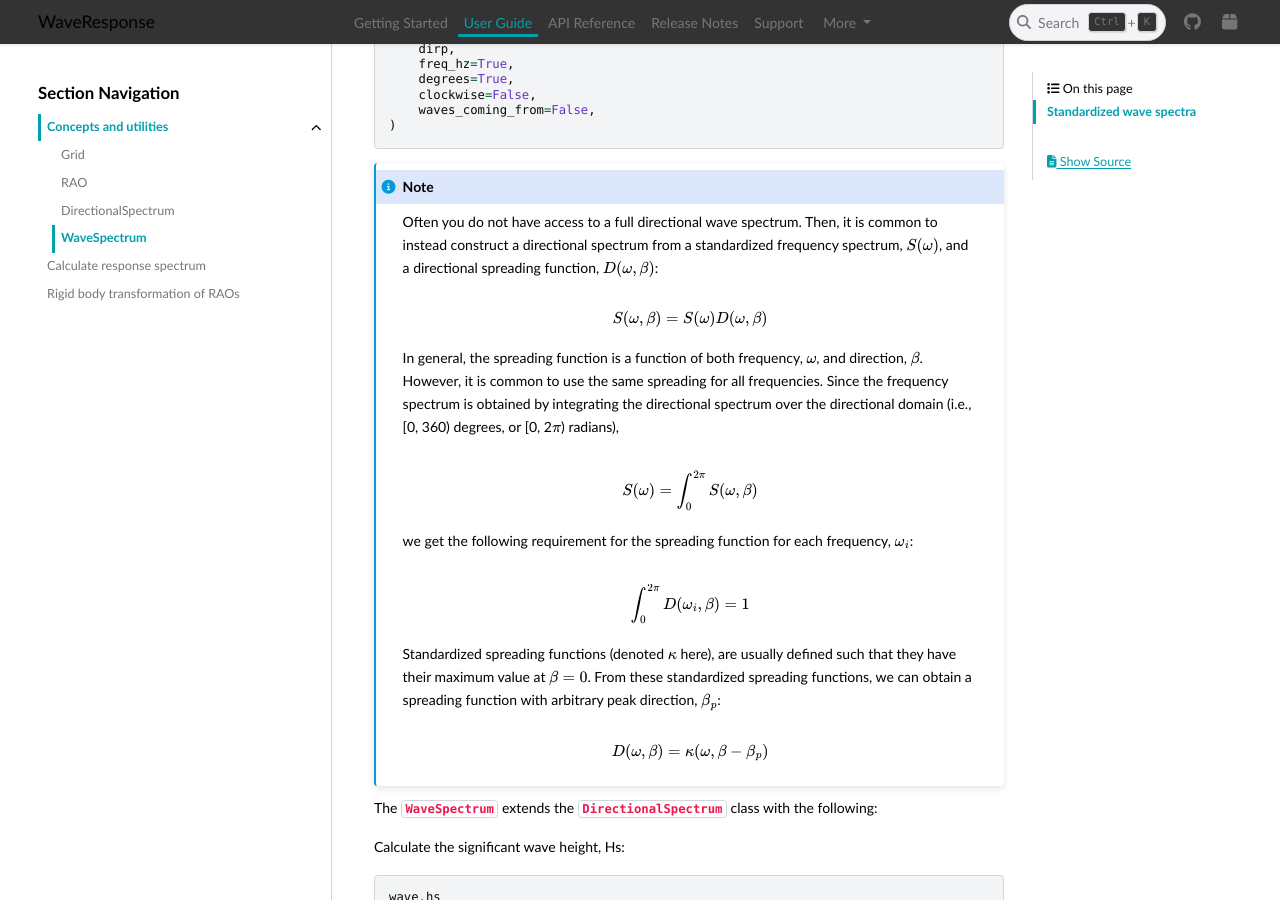
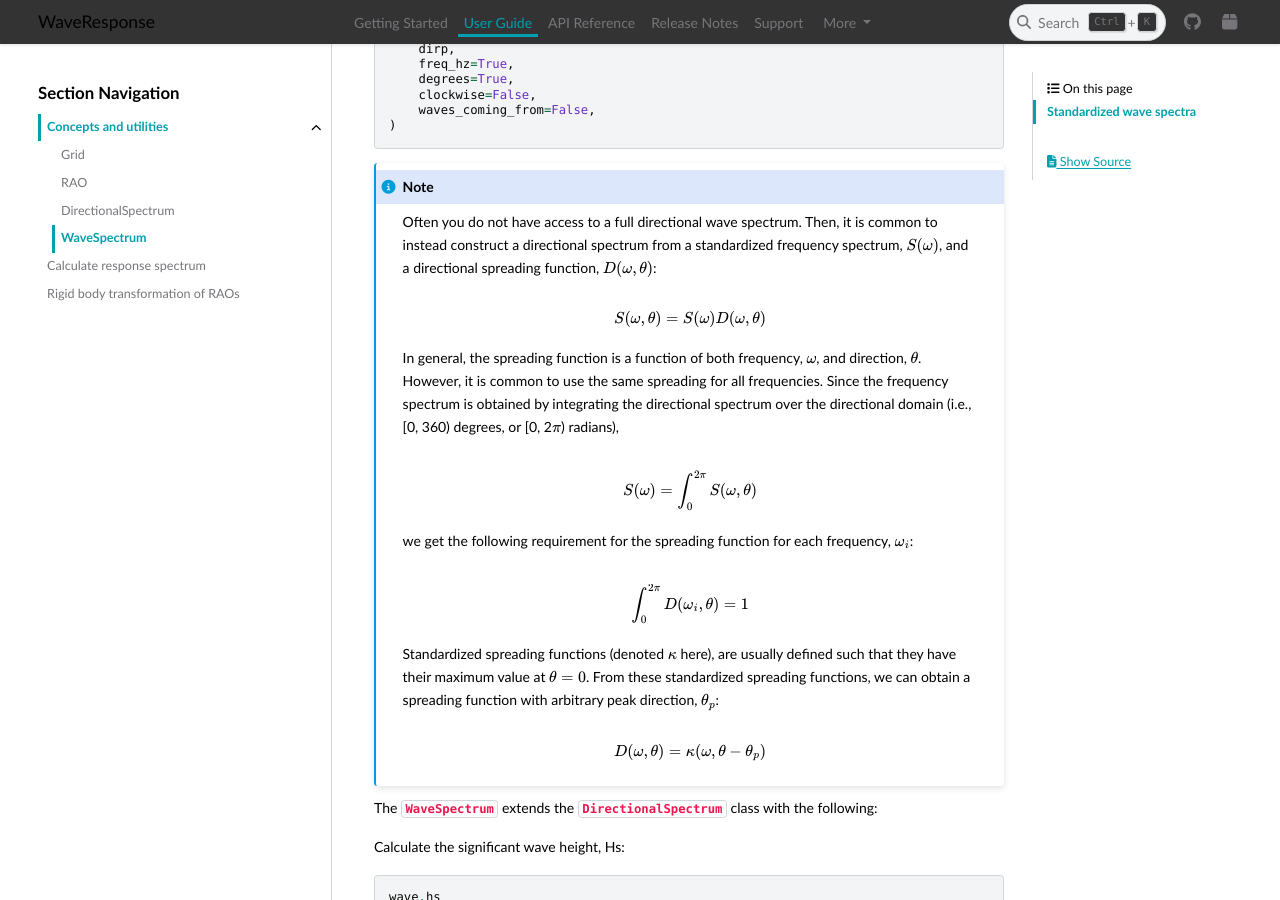
Before and after one commit to 4Subsea/waveresponse-python, a Sphinx documentation site: the page built from docs/user_guide/concepts_utils/wave_spectrum.rst, in a window 1280 px wide and 900 px high, scrolled down 963 px. Built offline with Sphinx 7.4.7 and the PyData theme 0.15.4, drawn with Linux system fonts in a browser that asks for light colours; some of the changed text lies outside the part shown.

Commit message:
rename beta to theta to avoid confusion with pitch

```diff
--- a/docs/user_guide/concepts_utils/directional_spectrum.rst
+++ b/docs/user_guide/concepts_utils/directional_spectrum.rst
@@ -6,7 +6,7 @@ extends :class:`~waveresponse.Grid`, and contains spectrum density values
 on a two-dimentional frequency/(wave)direction grid.
 
 .. math::
-    S(\omega, \beta)
+    S(\omega, \theta)
 
 The :class:`~waveresponse.DirectionalSpectrum` is initialized with a frequency
 list (1-D array), a direction list (1-D array) and corresponding spectrum density
--- a/docs/user_guide/concepts_utils/rao.rst
+++ b/docs/user_guide/concepts_utils/rao.rst
@@ -5,7 +5,7 @@ amplitude operators (RAOs). :class:`~waveresponse.RAO` extends :class:`~waveresp
 and contains RAO values on a two-dimentional frequency/(wave)direction grid.
 
 .. math::
-    H(\omega, \beta)
+    H(\omega, \theta)
 
 The :class:`~waveresponse.RAO` class is initialized with a frequency list (1-D array),
 a direction list (1-D array) and corresponding RAO transfer function values as complex
--- a/docs/user_guide/concepts_utils/wave_spectrum.rst
+++ b/docs/user_guide/concepts_utils/wave_spectrum.rst
@@ -6,7 +6,7 @@ The :class:`~waveresponse.WaveSpectrum` class provides an interface for handling
 a two-dimensional frequency/(wave)direction grid.
 
 .. math::
-    S_{\zeta}(\omega, \beta)
+    S_{\zeta}(\omega, \theta)
 
 The :class:`~waveresponse.WaveSpectrum` is initialized with a frequency
 list (1-D array), a direction list (1-D array) and corresponding wave spectrum density
@@ -65,33 +65,33 @@ spectrum (1-D array), a spreading function and a peak direction:
     Often you do not have access to a full directional wave spectrum. Then, it is
     common to instead construct a directional spectrum from a standardized frequency
     spectrum, :math:`S(\omega)`, and a directional spreading function,
-    :math:`D(\omega, \beta)`:
+    :math:`D(\omega, \theta)`:
 
     .. math::
-        S(\omega, \beta) = S(\omega) D(\omega, \beta)
+        S(\omega, \theta) = S(\omega) D(\omega, \theta)
 
     In general, the spreading function is a function of both frequency, :math:`\omega`,
-    and direction, :math:`\beta`. However, it is common to use the same spreading
+    and direction, :math:`\theta`. However, it is common to use the same spreading
     for all frequencies. Since the frequency spectrum is obtained by integrating
     the directional spectrum over the directional domain (i.e., [0, 360)  degrees,
     or [0, 2\ :math:`\pi`) radians),
 
     .. math::
-        S(\omega) = \int_0^{2\pi} S(\omega, \beta)
+        S(\omega) = \int_0^{2\pi} S(\omega, \theta)
 
     we get the following requirement for the spreading function for each frequency,
     :math:`\omega_i`:
 
     .. math::
-        \int_0^{2\pi} D(\omega_i, \beta) = 1
+        \int_0^{2\pi} D(\omega_i, \theta) = 1
 
     Standardized spreading functions (denoted :math:`\kappa` here), are usually
-    defined such that they have their maximum value at :math:`\beta = 0`. From these
+    defined such that they have their maximum value at :math:`\theta = 0`. From these
     standardized spreading functions, we can obtain a spreading function with arbitrary
-    peak direction, :math:`\beta_p`:
+    peak direction, :math:`\theta_p`:
 
     .. math::
-        D(\omega, \beta) = \kappa(\omega, \beta - \beta_p)
+        D(\omega, \theta) = \kappa(\omega, \theta - \theta_p)
 
 The :class:`~waveresponse.WaveSpectrum` extends the
 :class:`~waveresponse.DirectionalSpectrum` class with the following:
```
Also changed, not shown: docs/user_guide/calculate_response.rst (+6 -6 lines), 1 other file.
